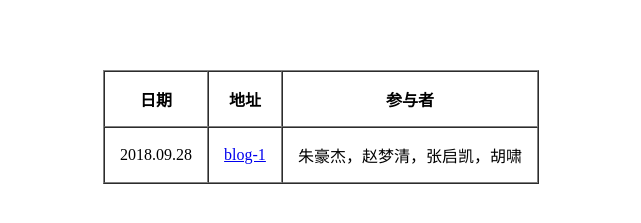
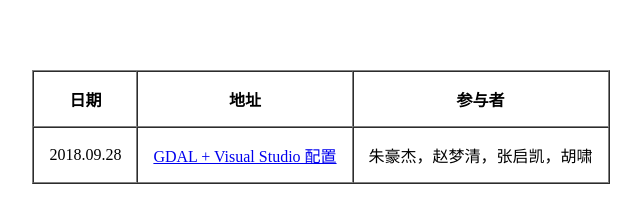
Before and after one commit to donky2016/donky2016.github.io, a plain HTML site: page index.html in a window 1280 px wide. Shown: the part 119-342 px from the top of the page, without its empty margins (319-960 px from the left). Drawn offline with Linux system fonts and the light colour scheme.

Commit message:
朱豪杰

```diff
--- a/index.html
+++ b/index.html
@@ -18,7 +18,7 @@
 		</tr>
 		<tr>
 			<td>2018.09.28</td>
-			<td><a href="1.html">blog-1</a></td>
+			<td><a href="1.html">GDAL + Visual Studio 配置</a></td>
 			<td>朱豪杰，赵梦清，张启凯，胡啸</td>
 		</tr>
 	</table>
```
